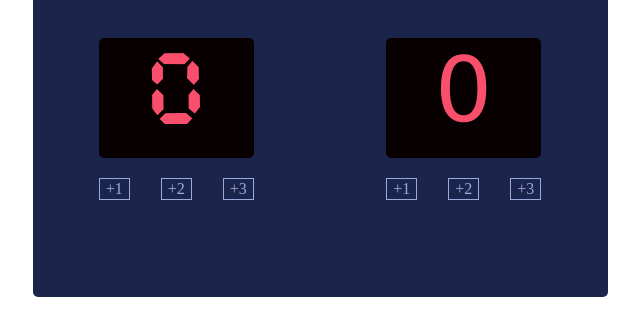
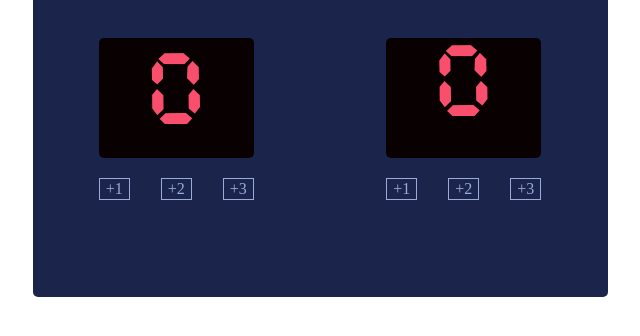
Before and after one commit to shwin0x/Basketball-timer, a plain HTML site: page index.html in a window 1280 px wide. Shown: the part 98-434 px from the top of the page, without its empty margins (320-960 px from the left). Drawn offline with nearby package versions, Linux system fonts and the light colour scheme.

Commit message:
Update index.css

```diff
--- a/index.css
+++ b/index.css
@@ -54,7 +54,7 @@ p{
     height: 120px;
     border-radius: 5px;
     background: #080001;
-    font-family: Verdana, Geneva, Tahoma, sans-serif;
+    font-family: CursedTimer;
     color: #F94F6D;
     text-align: center;
     font-size: 90px;
```
